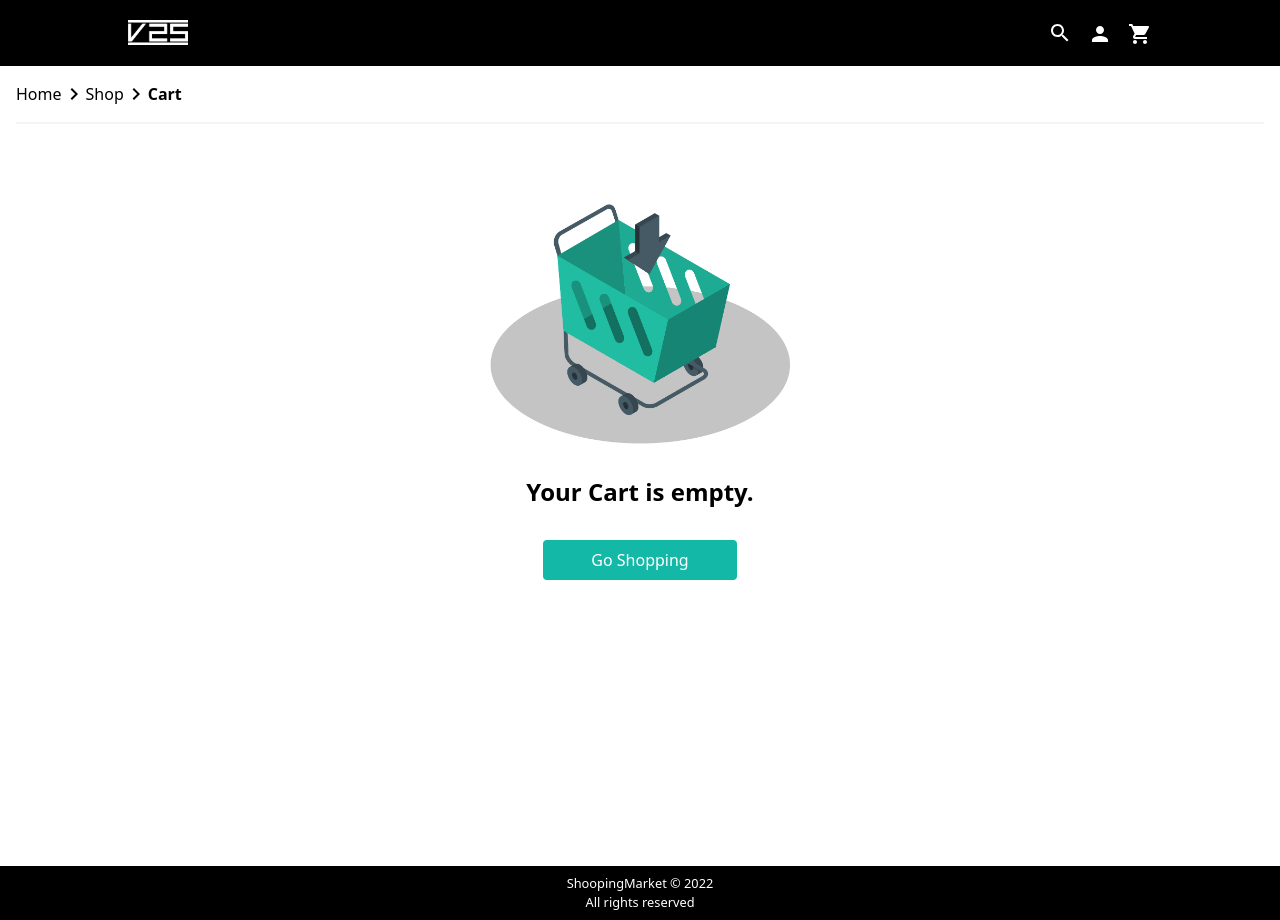
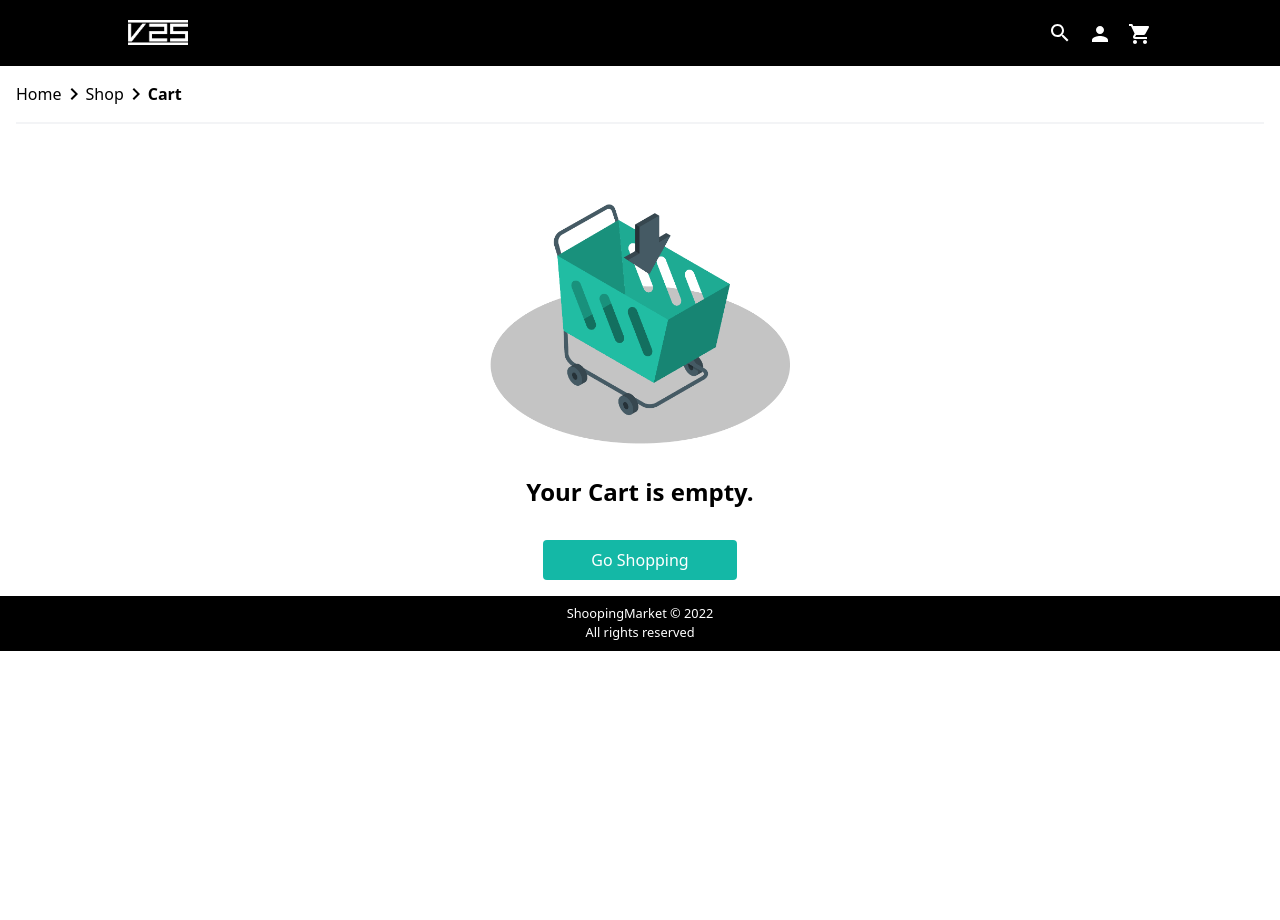
Before and after one commit to AhmedFady775/ECOMM-Frontend, a React (Vite) app: page /Cart in a window 1280 px wide. After the commit the page ends 800 px from the top, so only its background shows below. Built offline with nearby package versions, Linux system fonts and the light colour scheme.

Commit message:
improvments

```diff
--- a/src/pages/Cart.jsx
+++ b/src/pages/Cart.jsx
@@ -41,7 +41,7 @@
 
   return (
     <>
-      <div className="flex flex-col items-center min-h-[100vh]  p-4">
+      <div className="flex flex-col items-center min-h-[60vh]  p-4">
         <section className="flex flex-row border-b-2 border-gray-100 pb-4 w-full">
           <Link to="/">Home</Link> <KeyboardArrowRight />{" "}
           <Link to="/shop">Shop</Link>
```
